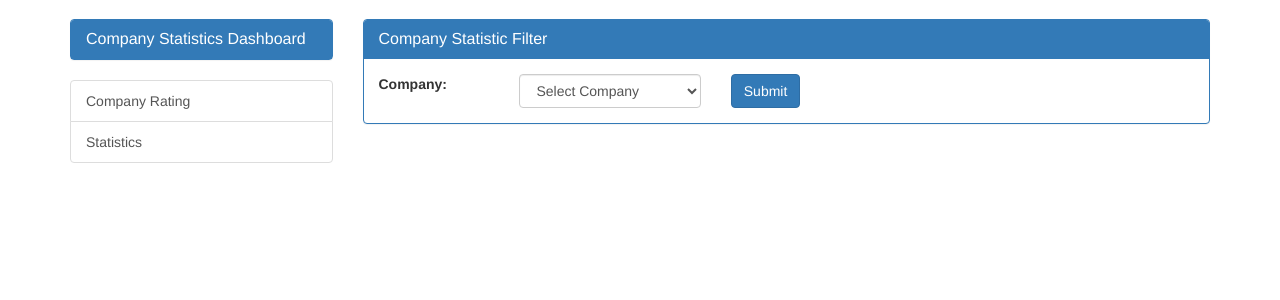
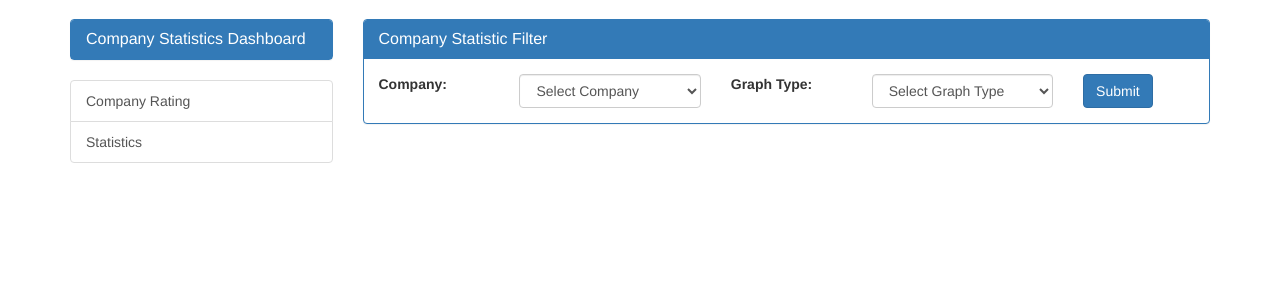
Before and after one commit to Vaibhavbaranwal1905/company-stats, a Django app: page /company-statistics/ in a window 1280 px wide. Shown: the part 51-351 px from the top of the page. Run offline with Django 3.2, Linux system fonts and the light colour scheme; data that the repository does not hold is empty; some libraries are stand-ins or nearby versions.

Commit message:
Bar Chart

```diff
--- a/basehandler/views.py
+++ b/basehandler/views.py
@@ -1,16 +1,19 @@
+import re
 import urllib
+import pandas as pd
 import base64
 import pylab
 import StringIO
 import numpy as np
 import matplotlib.pyplot as plt
+from collections import OrderedDict
 from django.shortcuts import render, render_to_response
 from django.views.generic import View
 from django.template import RequestContext
 from django.template.response import TemplateResponse
 from scipy.stats import stats
 from basehandler.models import Company, IntervalData
-from utility.utils import execute_raw_query
+from utility.utils import execute_raw_query,sort_dict_alphanumeric_keys
 # Create your views here.
 
 def fetch_data_list(*args):
@@ -59,23 +62,30 @@ class CompanyStatistics(View):
     def post(self, request):
         company_list = fetch_data_list(Company)
         company_val = request.POST.get('company')
+        graph_type = request.POST.get('graph_type', 'barchart')
         if not company_val:
             err_message = 'Please select atleast one filter for results.'
             return TemplateResponse(request, 'company_stats.html', locals())
         company_rating_data = fetch_company_rating(company_val, '', 'id', True)
         crs = self.month_wise_company_relative_score(company_rating_data, company_val)
-        graph_image = self.plot_graph_image(crs)
+        crs = OrderedDict( sorted( crs.items(), key = sort_dict_alphanumeric_keys ) )
+        graph_image = self.plot_graph_image(crs, graph_type)
         return TemplateResponse(request, 'company_stats.html', locals())
 
-    def plot_graph_image(self,data_set):
-        interval_name = np.array(data_set.keys())
-        relative_score = np.array(data_set.values())
-        pylab.figure(1)
-        x = range(len(data_set.keys()))
-        pylab.xticks(x, interval_name)
-        pylab.plot(x, relative_score)
-        pylab.tight_layout()
-        image_html = get_image_uri_from_plot(pylab)
+    def plot_graph_image(self,data_set, graph_type='barchart'):
+        data_set = pd.DataFrame.from_dict(data_set, orient='index')
+        if graph_type == 'barchart':
+            data_set.plot(kind='bar',stacked=True,legend=None,title="Company Relative Score")
+        else:
+            data_set.plot(legend=None,title="Company Relative Score")
+        #interval_name = np.array(data_set.keys())
+        #relative_score = np.array(data_set.values())
+        #pylab.figure(1)
+        #x = range(len(data_set.keys()))
+        #pylab.xticks(x, interval_name)
+        #pylab.plot(x, relative_score)
+        #pylab.tight_layout()
+        image_html = get_image_uri_from_plot(plt)
         return image_html
 
 
--- a/templates/company_stats.html
+++ b/templates/company_stats.html
@@ -21,6 +21,14 @@
 						{% endfor %}
 					</select>
 				</div>
+				<label class="control-label col-xs-2">Graph Type:</label>
+				<div class="col-xs-3">
+					<select name='graph_type' class="form-control">
+						<option value=''>Select Graph Type</option>
+						<option value='barchart'>Barchart</option>
+						<option value='linechart'>Linechart</option>
+					</select>
+				</div>
 				<div class="col-xs-2">
 					<input type="submit" class="btn btn-primary" value="Submit">
 				</div>
```
Also changed, not shown: utility/utils.py (+7 -0 lines).
